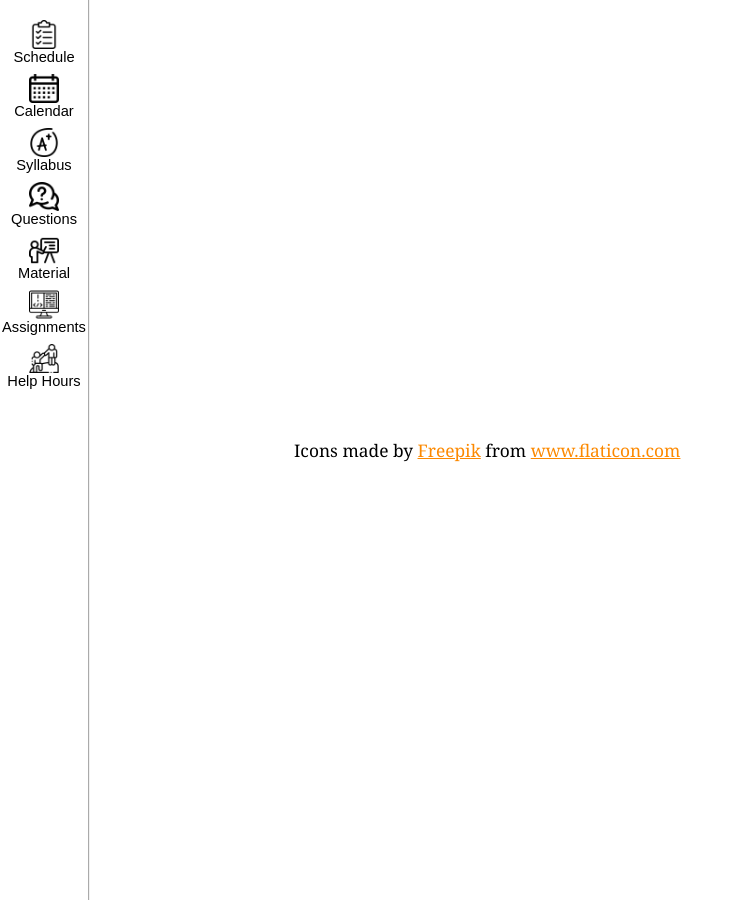
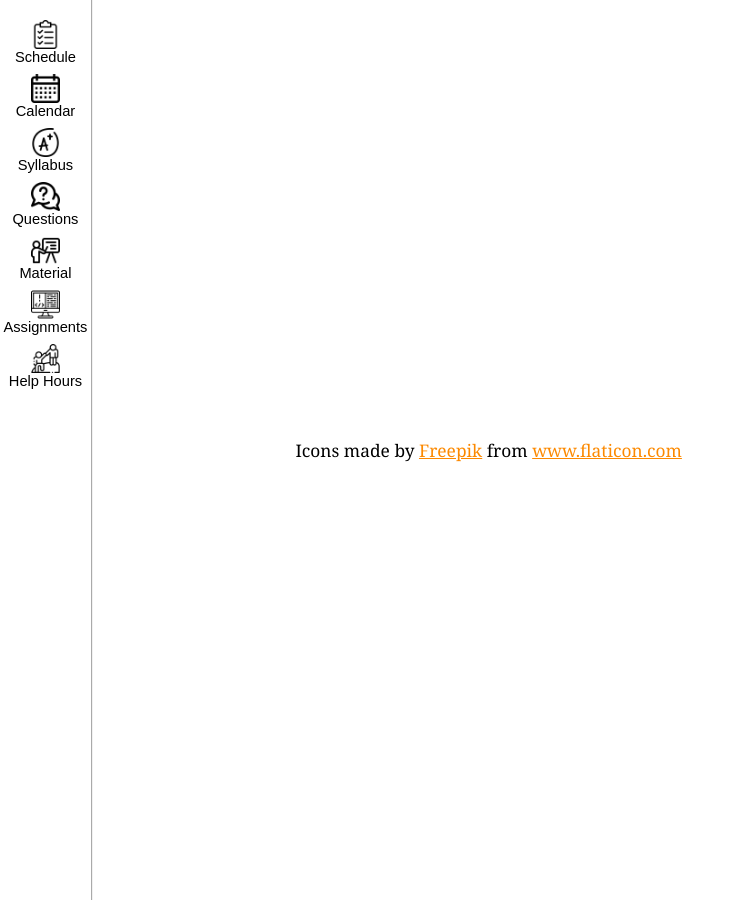
Before and after one commit to ucsd-cse11-w22/ucsd-cse11-w22.github.io, a Jekyll site: the page built from credits.md, in a window 1280 px wide. Shown: the whole page, without its empty margins (0-743 px from the left). Built offline with Jekyll 4.4.1, drawn with Linux system fonts in a browser that asks for light colours.

Commit message:
Update with-sidebar.css

```diff
--- a/css/with-sidebar.css
+++ b/css/with-sidebar.css
@@ -11,7 +11,7 @@ html, body {
 .sidebar {
     padding-top: 1em;
     font-size: 11pt;
-    width: 6em;
+    width: 6.2em;
     background-color: white;
     box-shadow: 1px 0px 1px #aaaaaa;
     font-family: Arial, Helvetica, sans-serif;
```
